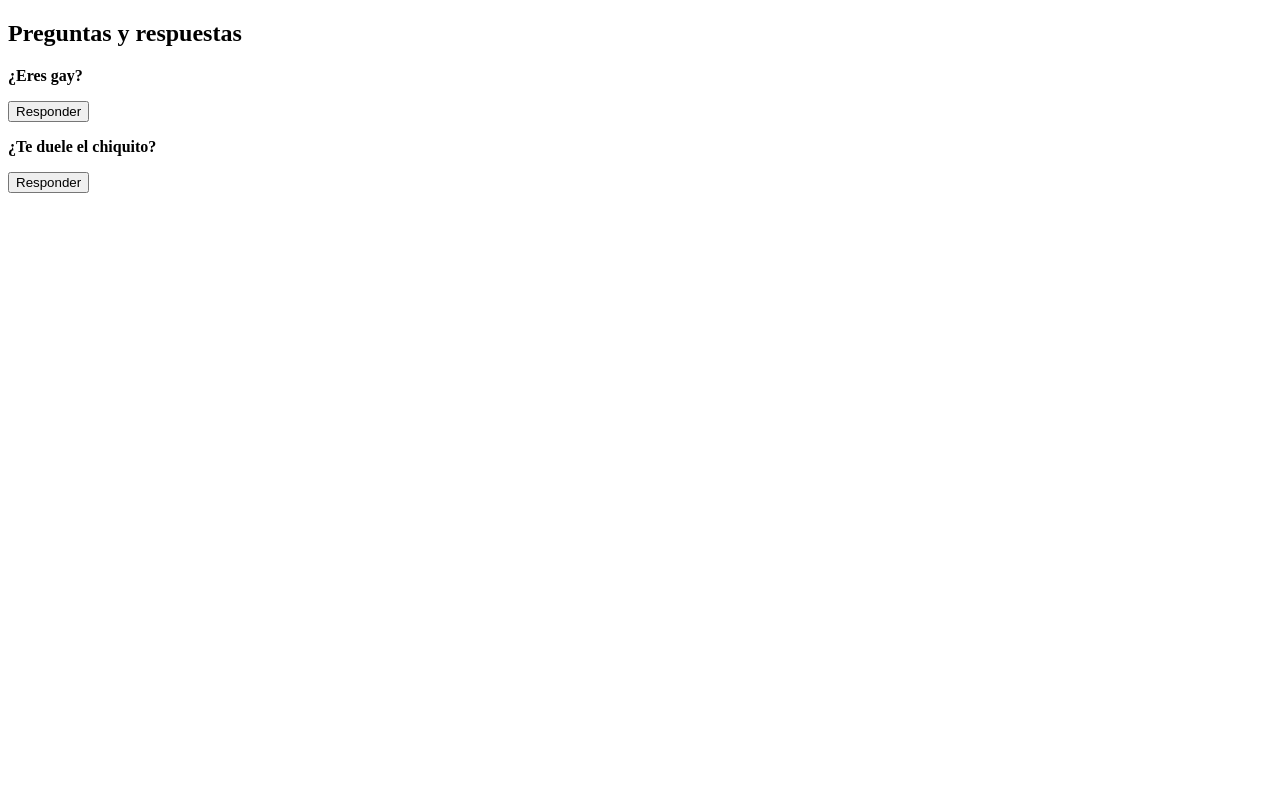
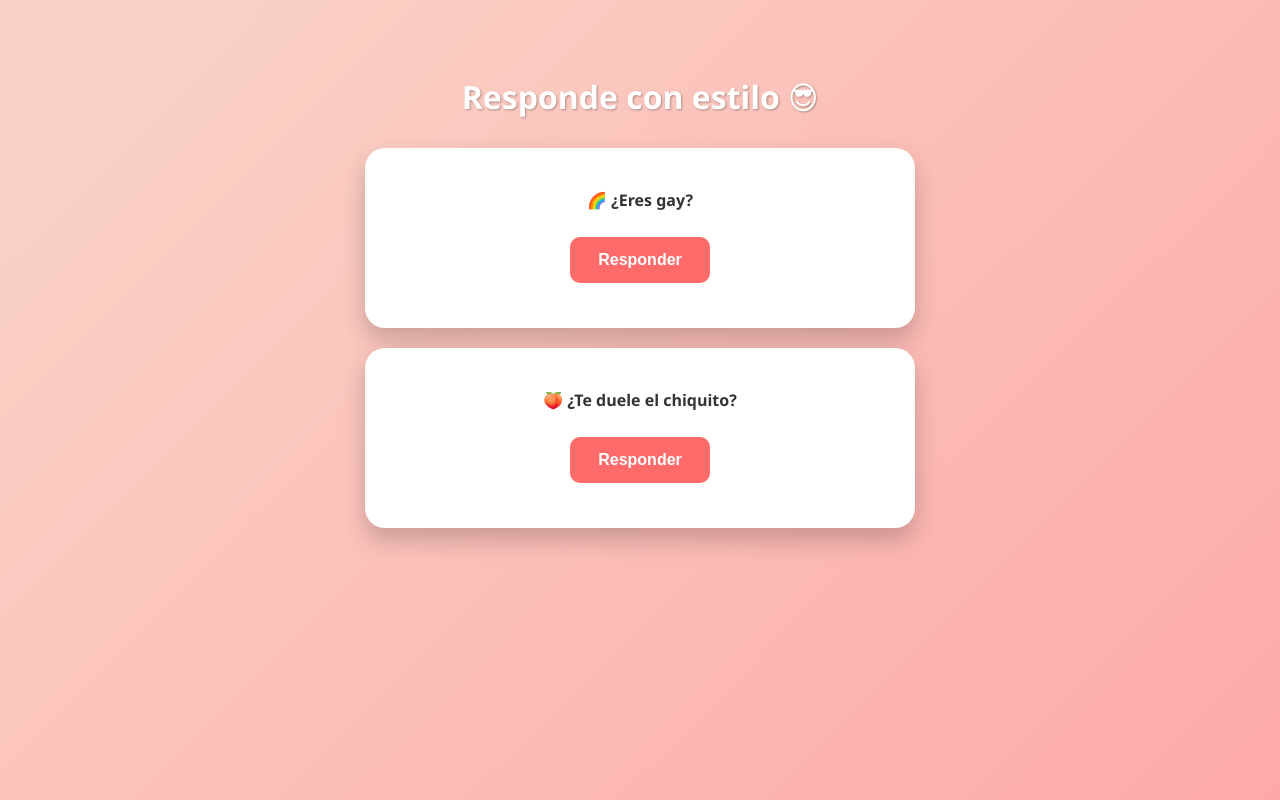
Before and after one commit to knalg28-ctrl/test1, a plain HTML site: page index.html in a window 1280 px wide. Drawn offline with Linux system fonts and the light colour scheme.

Commit message:
Update index.html

```diff
--- a/index.html
+++ b/index.html
@@ -2,41 +2,154 @@
 <html lang="es">
 <head>
   <meta charset="UTF-8">
-  <title>Preguntas y respuestas</title>
+  <title>Preguntas Dinámicas</title>
+  <style>
+    body {
+      font-family: 'Segoe UI', Tahoma, Geneva, Verdana, sans-serif;
+      background: linear-gradient(-45deg, #ff9a9e, #fad0c4, #fad0c4, #fbc2eb);
+      background-size: 400% 400%;
+      animation: gradientBG 10s ease infinite;
+      color: #333;
+      text-align: center;
+      padding: 40px;
+    }
+
+    @keyframes gradientBG {
+      0% { background-position: 0% 50%; }
+      50% { background-position: 100% 50%; }
+      100% { background-position: 0% 50%; }
+    }
+
+    h2 {
+      font-size: 2em;
+      margin-bottom: 30px;
+      color: #fff;
+      text-shadow: 1px 1px 2px rgba(0,0,0,0.3);
+    }
+
+    .card {
+      background-color: white;
+      padding: 25px;
+      margin: 20px auto;
+      border-radius: 20px;
+      box-shadow: 0 12px 24px rgba(0,0,0,0.2);
+      width: 80%;
+      max-width: 500px;
+      transition: transform 0.3s ease, background-color 0.6s ease;
+      position: relative;
+    }
+
+    .card:hover {
+      transform: scale(1.03);
+    }
+
+    button {
+      background-color: #ff6b6b;
+      border: none;
+      color: white;
+      padding: 14px 28px;
+      font-size: 16px;
+      font-weight: bold;
+      border-radius: 10px;
+      cursor: pointer;
+      transition: background-color 0.3s, transform 0.2s;
+      margin-top: 10px;
+    }
+
+    button:hover {
+      background-color: #ff3f3f;
+      transform: scale(1.05);
+    }
+
+    .respuesta {
+      margin-top: 20px;
+      font-weight: bold;
+      font-size: 18px;
+      opacity: 0;
+      transform: translateY(20px);
+      transition: all 0.5s ease;
+    }
+
+    .respuesta.visible {
+      opacity: 1;
+      transform: translateY(0);
+    }
+
+    .emoji-burst {
+      position: absolute;
+      top: -10px;
+      right: 10px;
+      font-size: 24px;
+      animation: float 1s ease-out forwards;
+    }
+
+    @keyframes float {
+      from { opacity: 1; transform: translateY(0); }
+      to { opacity: 0; transform: translateY(-40px) scale(1.5); }
+    }
+  </style>
 </head>
 <body>
-  <h2>Preguntas y respuestas</h2>
 
-  <div>
-    <p><strong>¿Eres gay?</strong></p>
-    <button onclick="responderGay()">Responder</button>
-    <p id="respuestaGay"></p>
+  <h2>Responde con estilo 😎</h2>
+
+  <div class="card" id="cardGay">
+    <p><strong>🌈 ¿Eres gay?</strong></p>
+    <button onclick="responder('gay', 'cardGay', 'respuestaGay')">Responder</button>
+    <p class="respuesta" id="respuestaGay"></p>
   </div>
 
-  <div>
-    <p><strong>¿Te duele el chiquito?</strong></p>
-    <button onclick="responderChiquito()">Responder</button>
-    <p id="respuestaChiquito"></p>
+  <div class="card" id="cardChiquito">
+    <p><strong>🍑 ¿Te duele el chiquito?</strong></p>
+    <button onclick="responder('chiquito', 'cardChiquito', 'respuestaChiquito')">Responder</button>
+    <p class="respuesta" id="respuestaChiquito"></p>
   </div>
 
   <script>
-    function responderGay() {
-      const respuestas = [
-        "Sí, soy.",
-        "Sí soy, pero me duele aceptarlo."
-      ];
-      const respuesta = respuestas[Math.floor(Math.random() * respuestas.length)];
-      document.getElementById("respuestaGay").textContent = respuesta;
-    }
+    function responder(pregunta, cardId, respuestaId) {
+      let respuestas = {
+        gay: [
+          "🌈 ¡Sí soy! ¡Y orgullosamente! 💅",
+          "😌 Obvio que sí, reina.",
+          "👀 Eso no se pregunta... se nota.",
+          "🎉 ¡Sí y felizmente libre!"
+        ],
+        chiquito: [
+          "😣 Me duele... pero con gusto.",
+          "🔥 ¡Está on fire!",
+          "🥵 Sí, pero ya me acostumbré.",
+          "💥 Dolor rico 😏"
+        ]
+      };
 
-    function responderChiquito() {
-      const respuestas = [
-        "Sí me duele.",
-        "Me arde."
-      ];
-      const respuesta = respuestas[Math.floor(Math.random() * respuestas.length)];
-      document.getElementById("respuestaChiquito").textContent = respuesta;
+      let colores = ['#ffe0e0', '#e0fff4', '#fff3e0', '#f0e0ff', '#e0f7ff'];
+
+      // Elegir respuesta aleatoria
+      let opciones = respuestas[pregunta];
+      let seleccion = opciones[Math.floor(Math.random() * opciones.length)];
+
+      // Elementos
+      let respuestaElemento = document.getElementById(respuestaId);
+      let tarjeta = document.getElementById(cardId);
+
+      // Cambiar fondo de la tarjeta
+      tarjeta.style.backgroundColor = colores[Math.floor(Math.random() * colores.length)];
+
+      // Mostrar respuesta con animación
+      respuestaElemento.classList.remove("visible");
+      setTimeout(() => {
+        respuestaElemento.textContent = seleccion;
+        respuestaElemento.classList.add("visible");
+      }, 100);
+
+      // Efecto de emojis flotantes
+      const burst = document.createElement("div");
+      burst.className = "emoji-burst";
+      burst.textContent = pregunta === "gay" ? "🌈" : "🔥";
+      tarjeta.appendChild(burst);
+      setTimeout(() => burst.remove(), 1000);
     }
   </script>
+
 </body>
 </html>
```
